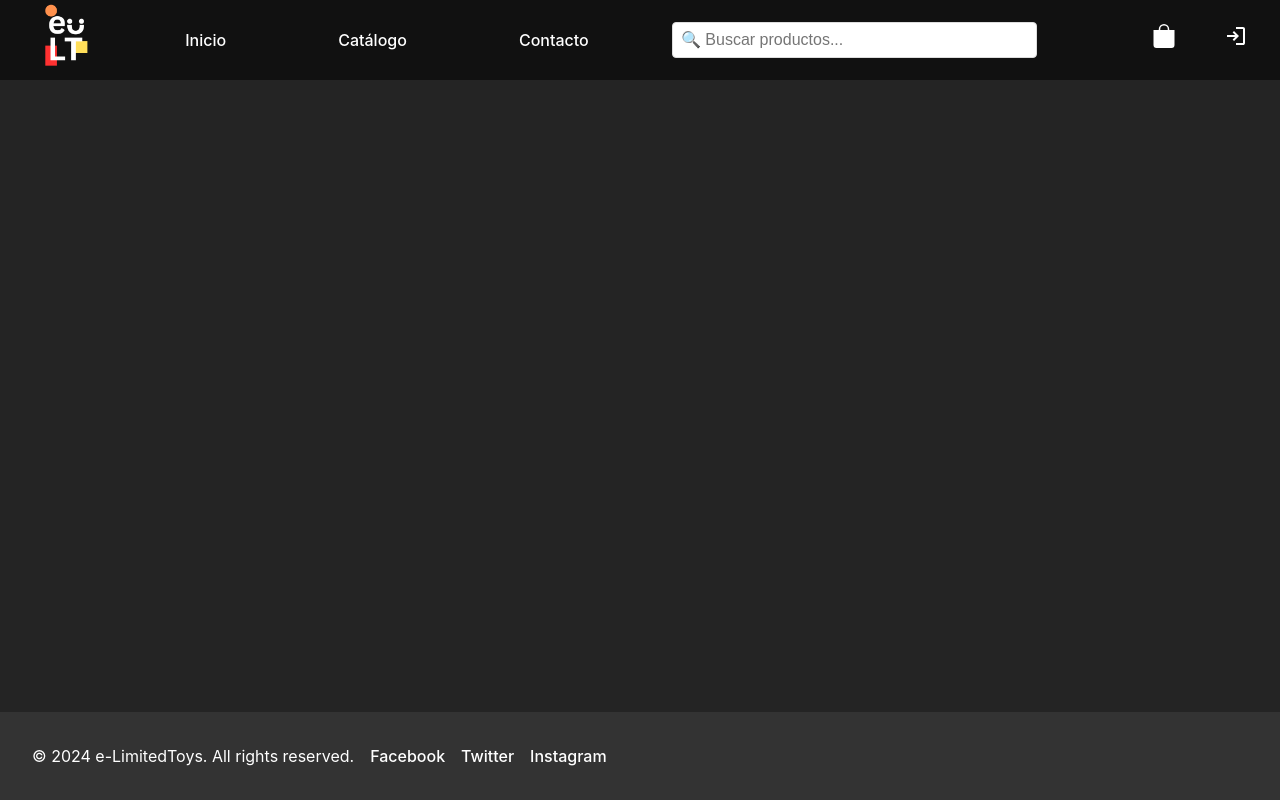
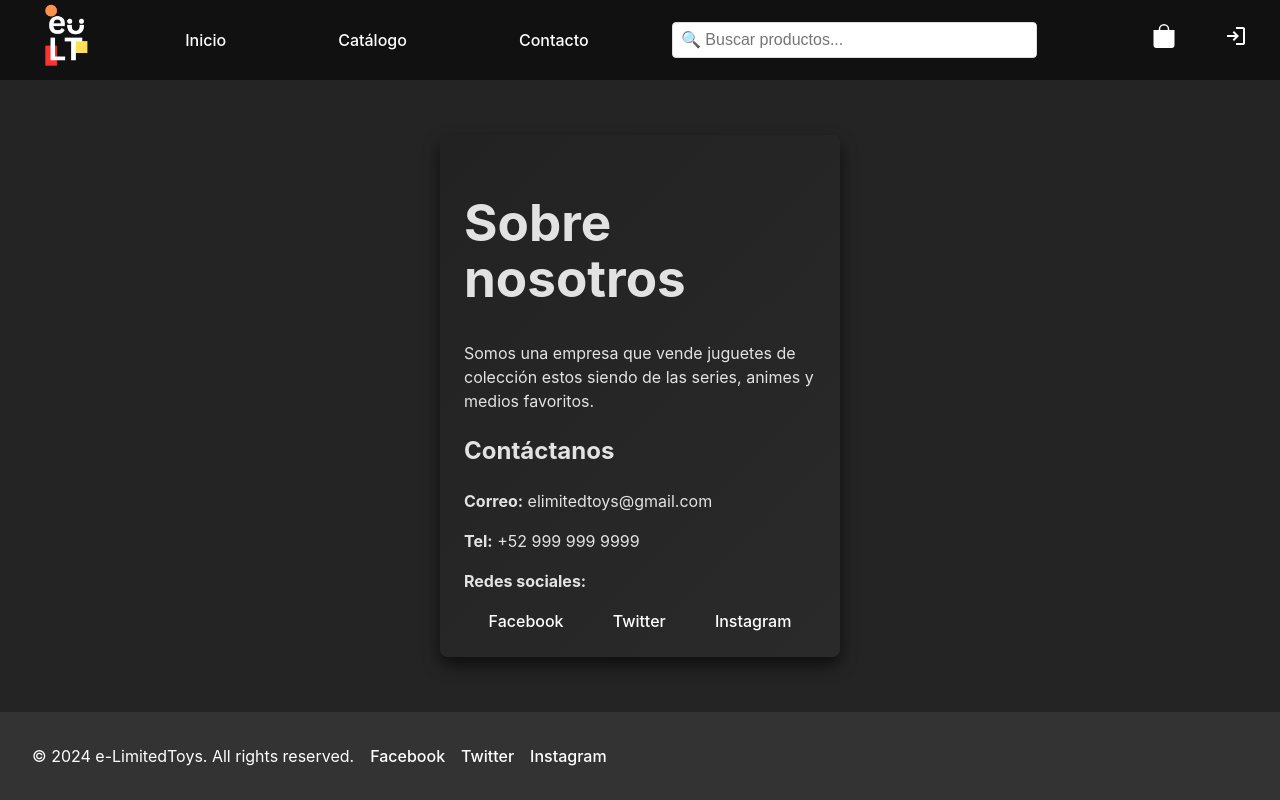
Before and after one commit to D4T4-DEV/e-LimitedToys, a React (Vite) app: page /contact in a window 1280 px wide. Built offline with nearby package versions, Linux system fonts and the light colour scheme; no server answers; what normalizr would draw is missing.

Commit message:
Se agrega el componente y ruta de contactanos

```diff
--- a/src/Router/routes.tsx
+++ b/src/Router/routes.tsx
@@ -4,6 +4,7 @@ import SignUp from '../pages/SignUp';
 import Login from '../pages/Login';
 import ProductCatalog from '../pages/ProductCatalog';
 import useMonitorCookie from "../Cookies/monitorCookies";
+import Contact from "../pages/Contact";
 
 
 const routes: RouteObject[] = [
@@ -22,6 +23,10 @@ const routes: RouteObject[] = [
   {
     path: '/catalog',
     element: <ProductCatalog />,
+  },
+  {
+    path: '/contact',
+    element: <Contact/>,
   }
 ];
 
--- /dev/null
+++ b/src/pages/Contact.css
@@ -0,0 +1,26 @@
+.container-contact {
+    margin: 2rem auto;
+    padding: 1.5rem;
+    border-radius: 8px;
+    background: linear-gradient(135deg, #222, #2a2a2a);
+    box-shadow: 0 8px 16px rgba(0, 0, 0, 0.6);
+    overflow: hidden;
+    position: relative;
+    max-width: 400px;
+    min-height: 350px;
+}
+
+.link_social {
+    color: #fff;
+    text-decoration: none;
+
+}
+
+.link_social:hover {
+    text-decoration: underline;
+}
+
+.socials-container{
+    display: flex;
+    justify-content: space-around;
+}
--- /dev/null
+++ b/src/pages/Contact.tsx
@@ -0,0 +1,29 @@
+import './Contact.css'
+
+
+const Contact: React.FC = () => {
+
+    return (
+        <>
+            <div className="container-contact">
+                <h1>Sobre nosotros</h1>
+                <p>
+                    Somos una empresa que vende juguetes de colección
+                    estos siendo de las series, animes y medios favoritos.
+                </p>
+                <h2>Contáctanos</h2>
+                <p><strong>Correo:</strong> elimitedtoys@gmail.com</p>
+                <p><strong>Tel:</strong> +52 999 999 9999</p>
+
+                <p><strong>Redes sociales:</strong></p>
+                <div className='socials-container'>
+                    <a href="https://facebook.com" className="link_social">Facebook</a>
+                    <a href="https://twitter.com" className="link_social">Twitter</a>
+                    <a href="https://instagram.com" className="link_social">Instagram</a>
+                </div>
+            </div>
+        </>
+    );
+}
+
+export default Contact;
```
